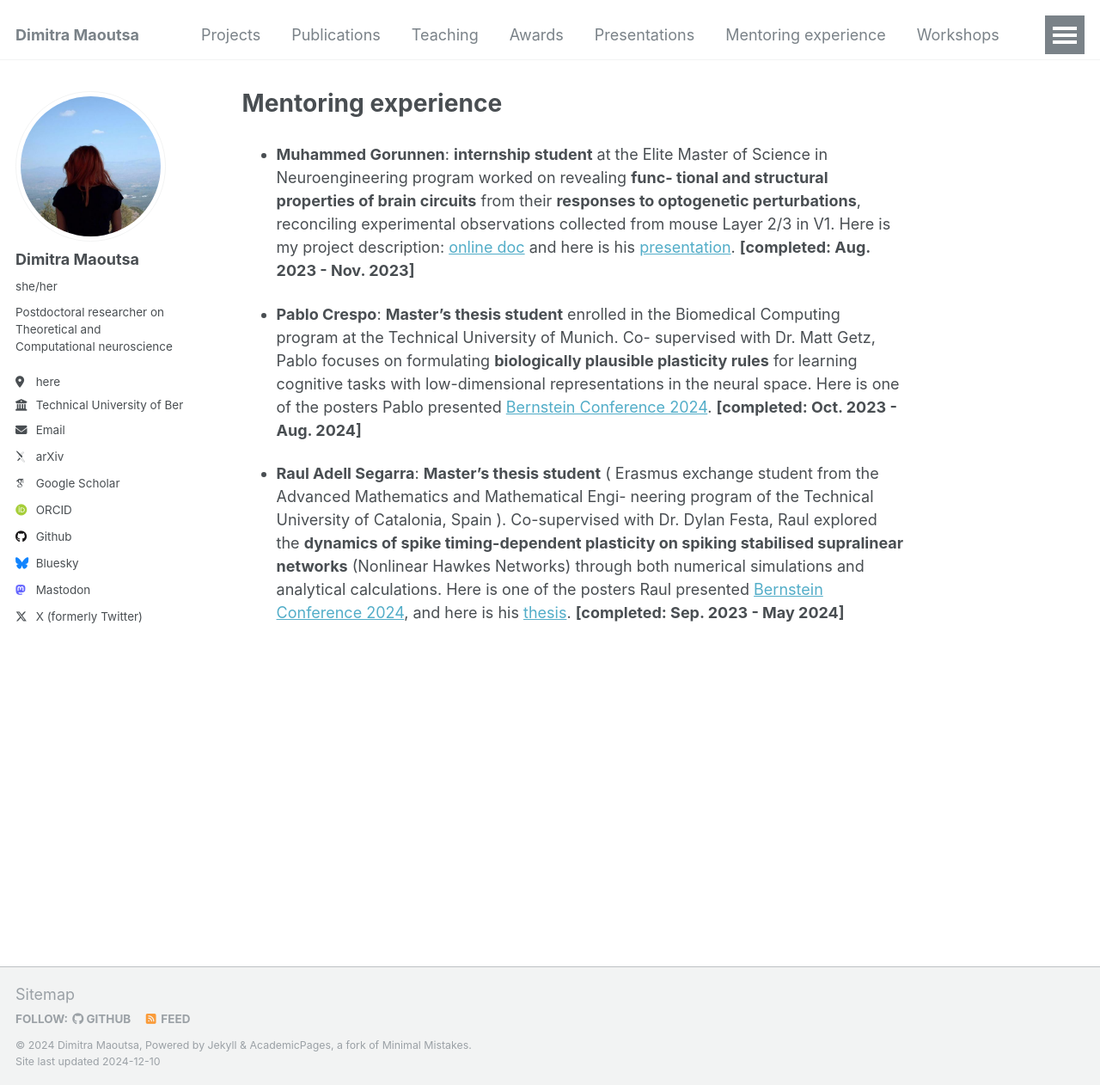
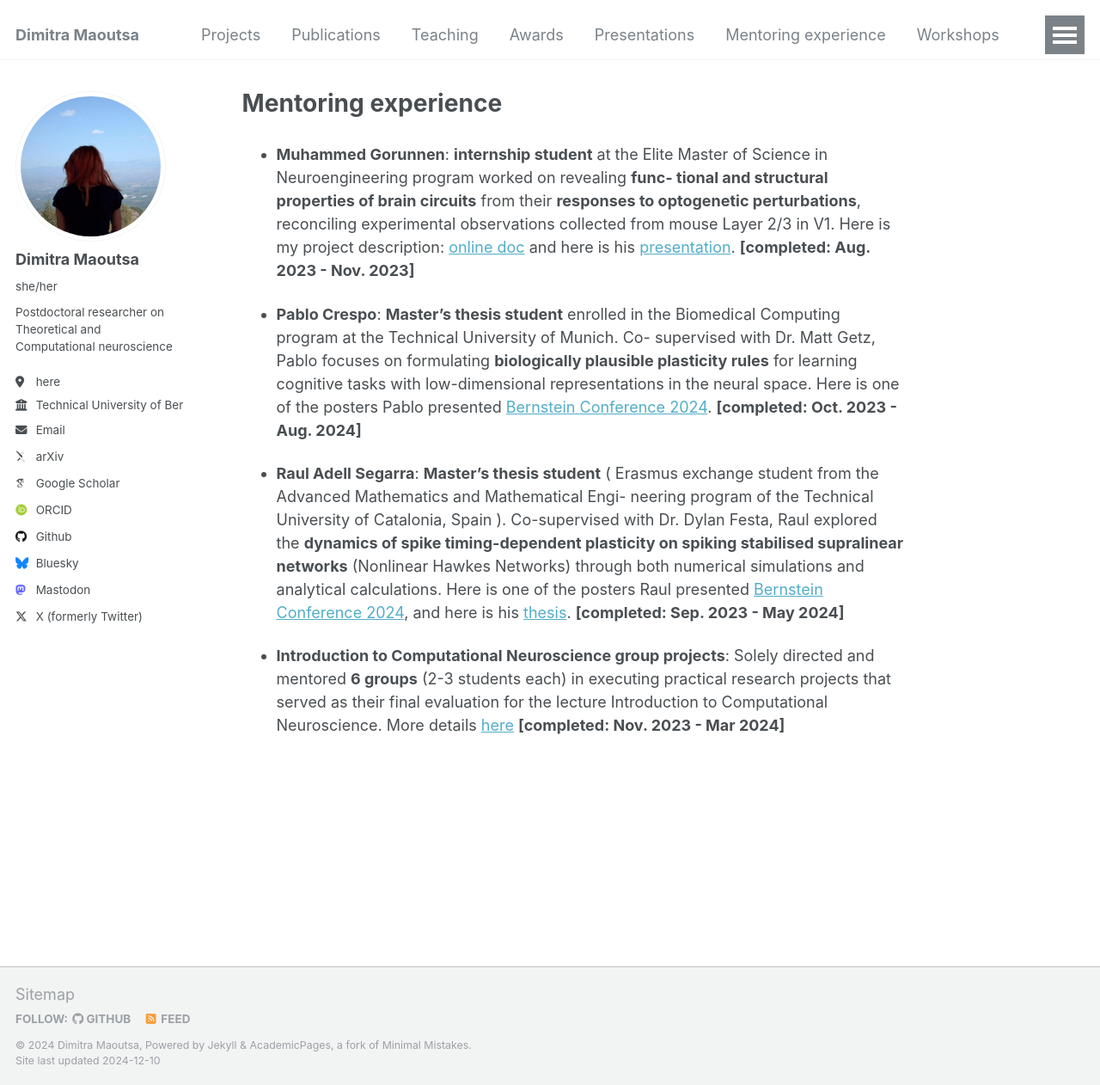
Before and after one commit to dimitra-maoutsa/dimitra-maoutsa.github.io, a Jekyll site: the page built from _pages/mentor.md, in a window 1280 px wide and 1262 px high. Shown: the whole window at 86% size. Built offline with Jekyll 4.4.1, drawn with Linux system fonts in a browser that asks for light colours; some web fonts are replaced.

Commit message:
Update mentor.md

```diff
--- a/_pages/mentor.md
+++ b/_pages/mentor.md
@@ -24,3 +24,5 @@ low-dimensional representations in the neural space. Here is one of the posters
 neering program of the Technical University of Catalonia, Spain ). Co-supervised with Dr. Dylan Festa, Raul explored the **dynamics
 of spike timing-dependent plasticity on spiking stabilised supralinear networks** (Nonlinear Hawkes Networks) through both numerical simulations and analytical calculations. Here is one of the posters Raul presented [Bernstein Conference 2024](https://www.world-wide.org/bernstein-24/plasticity-driven-circuit-self-organization-afecdc22/), and here is his [thesis](https://upcommons.upc.edu/handle/2117/408858).
  **[completed: Sep. 2023 - May 2024]**
+
+- **Introduction to Computational Neuroscience group projects**: Solely directed and mentored **6 groups** (2-3 students each) in executing practical research projects that served as their final evaluation for the lecture Introduction to Computational Neuroscience. More details [here](https://dimitra-maoutsa.github.io/teaching/2023-spring-teaching-2) **[completed: Nov. 2023 - Mar 2024]**
```
